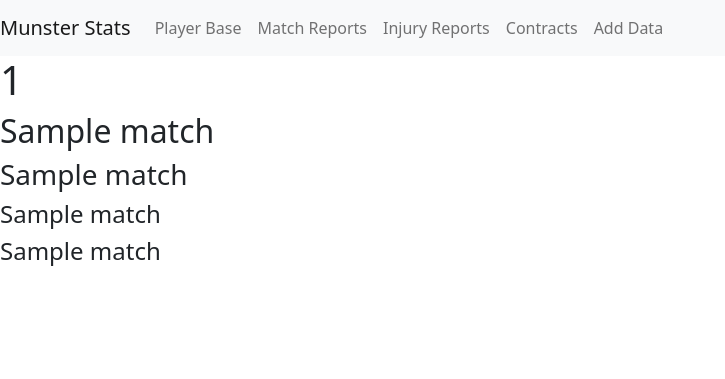
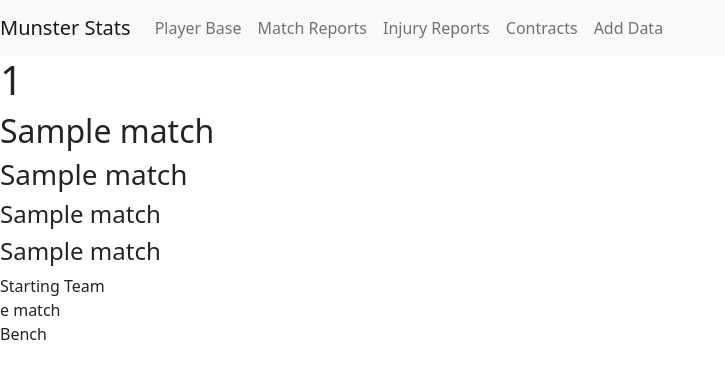
Before and after one commit to StephenJBall/final-project, a Flask app: template templates/matchreports.html in a window 1280 px wide. Shown: the top 379 px of the page, without its empty margins (0-725 px from the left). Run offline with Flask 3, Linux system fonts and the light colour scheme; the template is opened without the code that fills it: most values are stand-ins (such as "Sample title", 1, 10 or a date in 2020); some libraries are stand-ins or nearby versions.

Commit message:
Tied team data to match reports

```diff
--- a/app.py
+++ b/app.py
@@ -25,7 +25,14 @@
 @app.route("/matchreports")
 def matchreports():
     if request.method == "GET":
-        cursor.execute("""SELECT opposition, venue, competition, stage, date FROM matchreports;""")
+        cursor.execute("""SELECT matchreports.opposition, matchreports.venue, matchreports.competition, matchreports.stage, matchreports.date,
+                       team.loosehead_prop, team.hooker, team.tighthead_prop, team.loosehead_lock, team.tighthead_lock, team.blindside_flanker,
+                       team.openside_flanker, team.number_eight, team.scrum_half, team.fly_half, team.left_wing, team.inside_centre,
+                       team.outside_centre, team.right_wing, team.fullback, team.bench_16, team.bench_17, team.bench_18, team.bench_19, team.bench_20,
+                       team.bench_21, team.bench_22, team.bench_23
+                       FROM matchreports
+                       INNER JOIN team ON team.match_id = matchreports.id
+                       ORDER BY matchreports.date DESC;""")
         matches = cursor.fetchall()
         return render_template("/matchreports.html", matches=matches)
 
--- a/templates/matchreports.html
+++ b/templates/matchreports.html
@@ -11,5 +11,13 @@
         <h3>{{ match[2] }}</h3>
         <h4>{{ match[3] }}</h4>
         <h4>{{ match[4] }}</h4>
+        <detail>
+            <summary>Starting Team</summary>
+            {{ match[5:20] }}
+        </detail>
+        <detail>
+            <summary>Bench</summary>
+            {{ match[20:30] }}
+        </detail>
     {% endfor %}
 {% endblock %}
```
